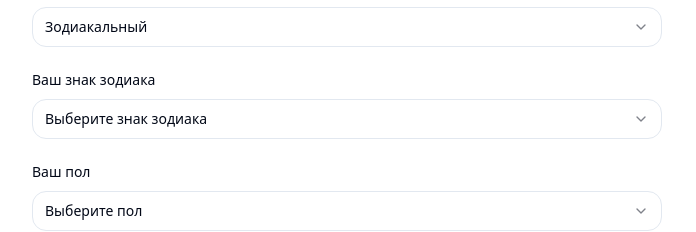
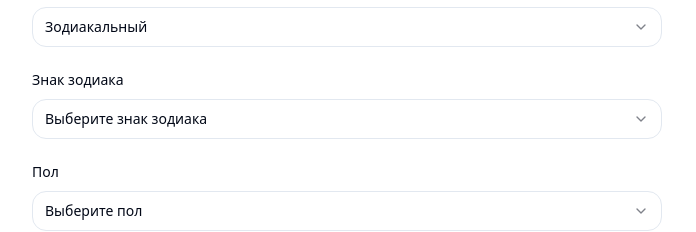
Before and after one commit to Maksim-Jk/Astrology, a React (Vite) app: page /horoscope/create in a window 1280 px wide. Shown: the part 225-457 px from the top of the page, without its empty margins (293-989 px from the left). Built offline with nearby package versions, Linux system fonts and the light colour scheme.

Commit message:
fix: text

```diff
--- a/src/components/CreateHoroscopeForm/CreateHoroscopeForm.tsx
+++ b/src/components/CreateHoroscopeForm/CreateHoroscopeForm.tsx
@@ -98,7 +98,7 @@ export const CreateHoroscopeForm: React.FC<ICreateHoroscopeFormProps> = ({ setHo
           name="zodiacSign"
           render={({ field }) => (
             <FormItem>
-              <FormLabel>Ваш знак зодиака</FormLabel>
+              <FormLabel>Знак зодиака</FormLabel>
               <Select onValueChange={field.onChange} defaultValue={field.value}>
                 <FormControl>
                   <SelectTrigger>
@@ -129,7 +129,7 @@ export const CreateHoroscopeForm: React.FC<ICreateHoroscopeFormProps> = ({ setHo
           name="gender"
           render={({ field }) => (
             <FormItem>
-              <FormLabel>Ваш пол</FormLabel>
+              <FormLabel>Пол</FormLabel>
               <Select onValueChange={field.onChange} defaultValue={field.value}>
                 <FormControl>
                   <SelectTrigger>
```
